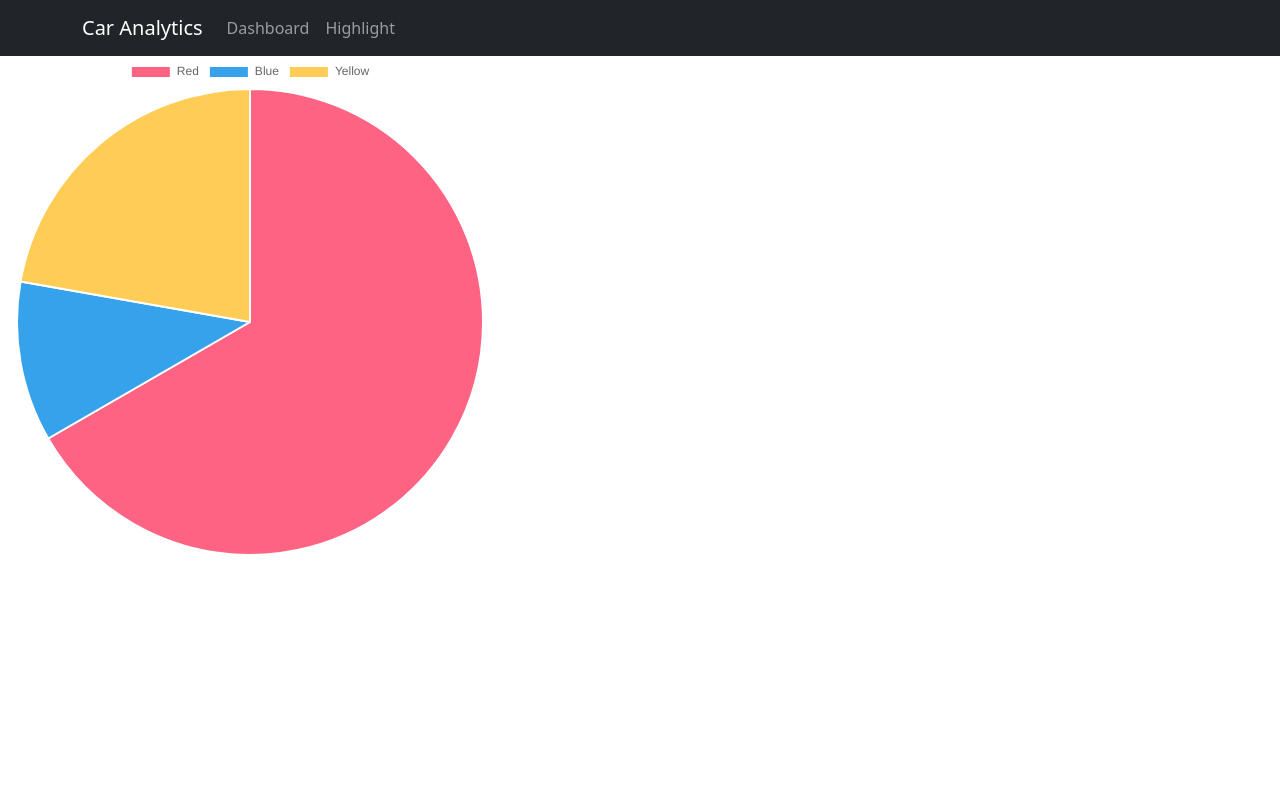
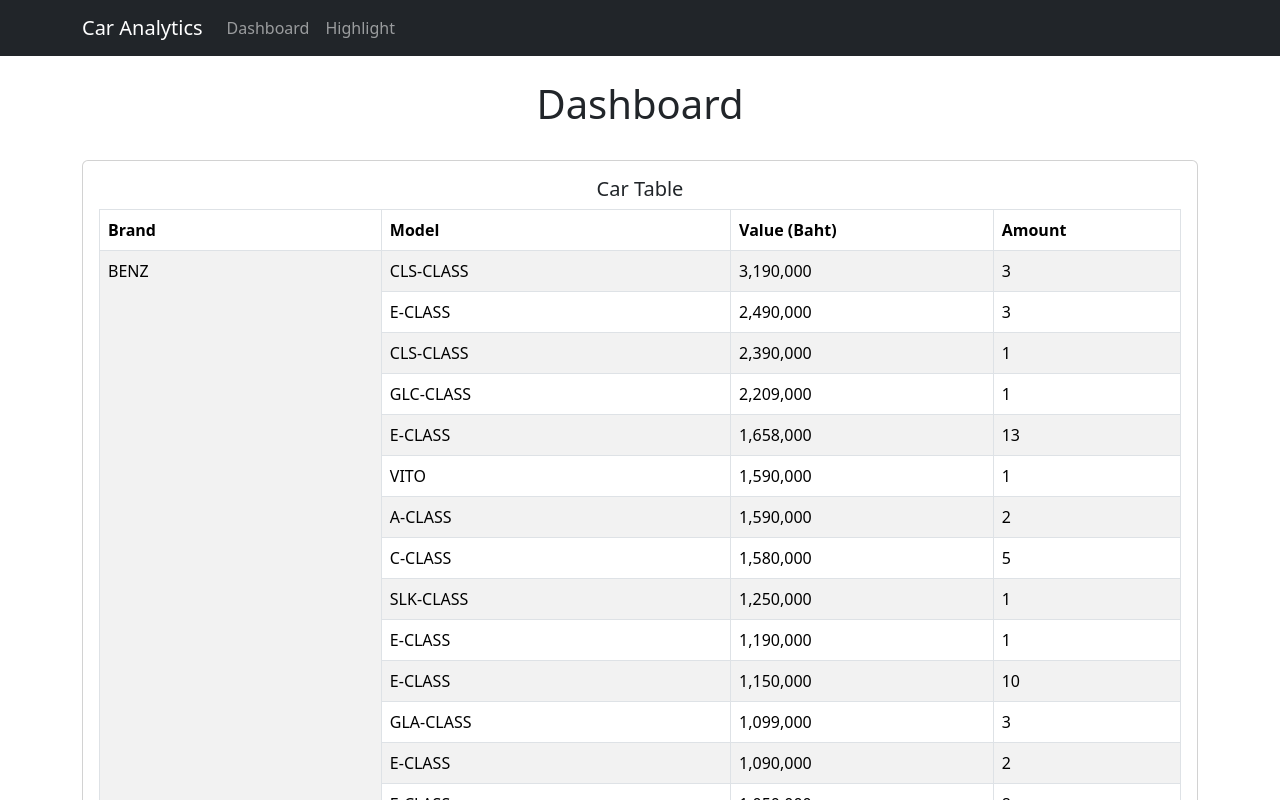
Before and after one commit to jilamikalalae/CarAnalytics, a React (Vite) app: page /#/ in a window 1280 px wide. Shown: the top 800 px of the page. Built offline with nearby package versions, Linux system fonts and the light colour scheme.

Commit message:
added table-chart

```diff
--- a/package.json
+++ b/package.json
@@ -13,6 +13,7 @@
     "deploy": "gh-pages -d dist"
   },
   "dependencies": {
+    "boostrap": "^2.0.0",
     "bootstrap": "^5.3.3",
     "chart.js": "^4.4.3",
     "gh-pages": "^6.1.1",
@@ -20,9 +21,10 @@
     "match-sorter": "^6.3.4",
     "react": "^18.3.1",
     "react-bootstrap": "^2.10.4",
+    "react-chartjs-2": "^5.2.0",
     "react-dom": "^18.3.1",
     "react-router-dom": "^6.26.1",
-    "sort-by": "^1.2.0"
+    "sort-by": "^0.0.2"
   },
   "devDependencies": {
     "@eslint/js": "^9.9.0",
--- /dev/null
+++ b/src/component/StackedBarChart.jsx
@@ -0,0 +1,80 @@
+import React from 'react';
+import { Bar } from 'react-chartjs-2';
+import { Chart as ChartJS, CategoryScale, LinearScale, BarElement, Tooltip, Legend } from 'chart.js';
+
+ChartJS.register(CategoryScale, LinearScale, BarElement, Tooltip, Legend);
+
+const formatPrice = (priceString) => {
+    // Remove any non-numeric characters (like commas) and convert to number
+    return parseFloat(priceString.replace(/,/g, ''));
+  };
+
+const colorPalette = [
+    '#D1E9F6', '#F6EACB', '#F1D3CE', '#EECAD5', '#CCD5AE',
+    '#E0E5B6', '#FAEDCE', '#FEFAE0', '#91DDCF', '#F7F9F2',
+    '#E8C5E5', '#F19ED2', '#B1AFFF', '#BBE9FF', '#FFFED3',
+    '#FF9EAA', '#FFD0D0', '#FFE4CF', '#FF5BAE', '#E72929',
+    '#F6D6D6'
+];
+
+const StackedBarChart = ({ data }) => {
+  const brands = data.MMList.map(item => item.Name);
+  const models = [...new Set(data.Cars.map(car => car.Model))];
+
+  // Create dataset for each brand
+  const datasets = brands.map((brand, index) => {
+    const modelData = models.map(model => {
+      // Filter cars by brand and get the total value for each model
+      const brandID = data.MMList.find(b => b.Name === brand)?.mkID;
+      const carsForModel = data.Cars.filter(car => car.MkID === brandID && car.Model === model);
+      return carsForModel.reduce((acc, car) => acc + formatPrice(car.Prc), 0);
+    });
+
+    return {
+      label: brand,
+      data: modelData,
+      backgroundColor: colorPalette[index % colorPalette.length],
+      stack: 'stack'
+    };
+  });
+
+  const chartData = {
+    labels: models,
+    datasets: datasets
+  };
+
+  const options = {
+    responsive: true,
+    maintainAspectRatio: false,
+    plugins: {
+      legend: {
+        position: 'top'
+      },
+      tooltip: {
+        callbacks: {
+          label: (tooltipItem) => `Value: ${tooltipItem.raw.toLocaleString()} Baht`
+        }
+      }
+    },
+    scales: {
+      x: {
+        stacked: true,
+        title: {
+          display: true,
+          text: 'Models'
+        }
+      },
+      y: {
+        stacked: true,
+        title: {
+          display: true,
+          text: 'Total Value (Baht)'
+        }
+      }
+    }
+  };
+
+  return <div style={{ height: '500px' }}><Bar data={chartData} options={options} /></div>;
+};
+
+export default StackedBarChart;
--- a/src/component/pieChart.jsx
+++ b/src/component/pieChart.jsx
@@ -1,53 +1,41 @@
-import React, { useEffect, useRef } from "react";
-import Chart from "chart.js/auto";
-const PieChart = () => {
-  const data = {
-    labels: ["Red", "Blue", "Yellow"],
+import React from 'react';
+import { Pie } from 'react-chartjs-2';
+import { Chart as ChartJS, ArcElement, Tooltip, Legend } from 'chart.js';
+
+ChartJS.register(ArcElement, Tooltip, Legend);
+
+const colorPalette = [
+  '#D1E9F6', '#F6EACB', '#F1D3CE', '#EECAD5', '#CCD5AE',
+  '#E0E5B6', '#FAEDCE', '#FEFAE0', '#91DDCF', '#F7F9F2',
+  '#E8C5E5', '#F19ED2', '#B1AFFF', '#BBE9FF', '#FFFED3',
+  '#FF9EAA', '#FFD0D0', '#FFE4CF', '#FF5BAE', '#E72929',
+  '#F6D6D6'
+];
+
+const PieChart = ({ data }) => {
+  const chartData = {
+    labels: data.map(item => item.brand),
     datasets: [
       {
-        label: "My First Dataset",
-        data: [300, 50, 100],
-        backgroundColor: [
-          "rgb(255, 99, 132)",
-          "rgb(54, 162, 235)",
-          "rgb(255, 205, 86)",
-        ],
-        hoverOffset: 4,
+        data: data.map(item => item.value),
+        backgroundColor: colorPalette,
       },
     ],
   };
-  const chartRef = useRef(null);
+  const options = {
+    plugins: {
+      legend: {
+        position: 'top'
+      },
+      tooltip: {
+        callbacks: {
+          label: (tooltipItem) => `Value: ${tooltipItem.raw.toLocaleString()} Baht`
+        }
+      }
+    }
+  };
 
-  useEffect(() => {
-    const ctx = document.getElementById("acquisitions");
-    // Destroy previous chart instance if it exists
-    if (chartRef.current) {
-      chartRef.current.destroy();
-    }
-
-    chartRef.current = new Chart(ctx, {
-      type: "pie",
-      data: data,
-      //   type: "bar",
-      //   data: {
-      //     labels: data.map((row) => row.year),
-      //     datasets: [
-      //       {
-      //         label: "Acquisitions by year",
-      //         data: data.map((row) => row.count),
-      //       },
-      //     ],
-      //   },
-    });
-  });
-  return (
-    <>
-      <div style={{ width: "500px" }}>
-        <canvas id="acquisitions"></canvas>
-      </div>
-      {/* <BarChart></BarChart> */}
-    </>
-  );
+  return <Pie data={chartData} options={options} />;
 };
 
 export default PieChart;
--- a/src/routes/dashboard.jsx
+++ b/src/routes/dashboard.jsx
@@ -1,11 +1,130 @@
 import React, { useEffect, useRef } from "react";
 import PieChart from "../component/pieChart";
+import StackedBarChart from '../component/StackedBarChart';
+import 'bootstrap/dist/css/bootstrap.min.css';
+import {Card, Container, Row, Col, Table } from 'react-bootstrap';
+import carData from '../taladrod-cars.min.json'; //  JSON file
+
+const formatPrice = (priceString) => {
+  // Remove any non-numeric characters (like commas) and convert to number
+  return parseFloat(priceString.replace(/,/g, ''));
+};
 
 const Dashboard = () => {
+  const brands = carData.MMList;
+  const cars = carData.Cars;
+
+  // Aggregate data for the table
+  const brandModels = {};
+  const modelCounts = {};
+
+  cars.forEach(car => {
+    const brandName = brands.find(brand => brand.mkID === car.MkID)?.Name || 'Unknown';
+    if (!brandModels[brandName]) {
+      brandModels[brandName] = { totalValue: 0, models: [] };
+    }
+    const modelName = car.Model;
+    const modelValue = formatPrice(car.Prc);
+
+    // Update total value for the brand
+    brandModels[brandName].totalValue += modelValue;
+
+    // Update model value and count
+    if (!modelCounts[modelName]) {
+      modelCounts[modelName] = { value: 0, count: 0 };
+    }
+    modelCounts[modelName].value += modelValue;
+    modelCounts[modelName].count += 1;
+
+    // Add model information
+    brandModels[brandName].models.push({
+      name: modelName,
+      value: modelValue,
+      count: modelCounts[modelName].count
+    });
+  });
+
+  // Convert brandModels to an array and sort it by brand name
+  const sortedBrands = Object.keys(brandModels).sort().map(brand => ({
+    brand,
+    ...brandModels[brand]
+  }));
+
+  // Sort models within each brand by price
+  sortedBrands.forEach(brandData => {
+    brandData.models.sort((a, b) => b.value - a.value); // Sort models by value descending
+  });
+
+  // Prepare data for PieChart
+  const pieChartData = sortedBrands.map(brand => ({
+    brand: brand.brand,
+    value: brand.totalValue
+  }));
+
   return (
-    <>
-      <PieChart />
-    </>
+    <Container className="mt-4">
+      <Row>
+        <Col md={12} className="text-center">
+          <h1>Dashboard</h1>
+        </Col>
+      </Row>
+      <Row className="mt-4">
+        <Col md={12}>
+          <Card>
+            <Card.Body>
+              <Card.Title className="text-center">Car Table</Card.Title>
+              <Table striped bordered hover>
+                <thead>
+                  <tr>
+                    <th>Brand</th>
+                    <th>Model</th>
+                    <th>Value (Baht)</th>
+                    <th>Amount</th>
+                  </tr>
+                </thead>
+                <tbody>
+                  {sortedBrands.map((brandData, index) => (
+                    <React.Fragment key={index}>
+                      <tr>
+                        <td rowSpan={brandData.models.length}>{brandData.brand}</td>
+                        <td>{brandData.models[0]?.name}</td>
+                        <td>{brandData.models[0]?.value.toLocaleString()}</td>
+                        <td>{brandData.models[0]?.count}</td>
+                      </tr>
+                      {brandData.models.slice(1).map((model, idx) => (
+                        <tr key={idx}>
+                          <td>{model.name}</td>
+                          <td>{model.value.toLocaleString()}</td>
+                          <td>{model.count}</td>
+                        </tr>
+                      ))}
+                    </React.Fragment>
+                  ))}
+                </tbody>
+              </Table>
+            </Card.Body>
+          </Card>
+        </Col>
+      </Row>
+      <Row className="mt-4">
+        <Col md={6}>
+          <Card>
+            <Card.Body>
+              <Card.Title className="text-center">Pie Chart</Card.Title>
+              <PieChart data={pieChartData} />
+            </Card.Body>
+          </Card>
+        </Col>
+        <Col md={6}>
+          <Card>
+            <Card.Body>
+              <Card.Title className="text-center">Stacked Bar Chart</Card.Title>
+              <StackedBarChart data={carData} />
+            </Card.Body>
+          </Card>
+        </Col>
+      </Row>
+    </Container>
   );
 };
 
```
Also changed, not shown: 1 other file (tests, documents, lock files or other folders).
